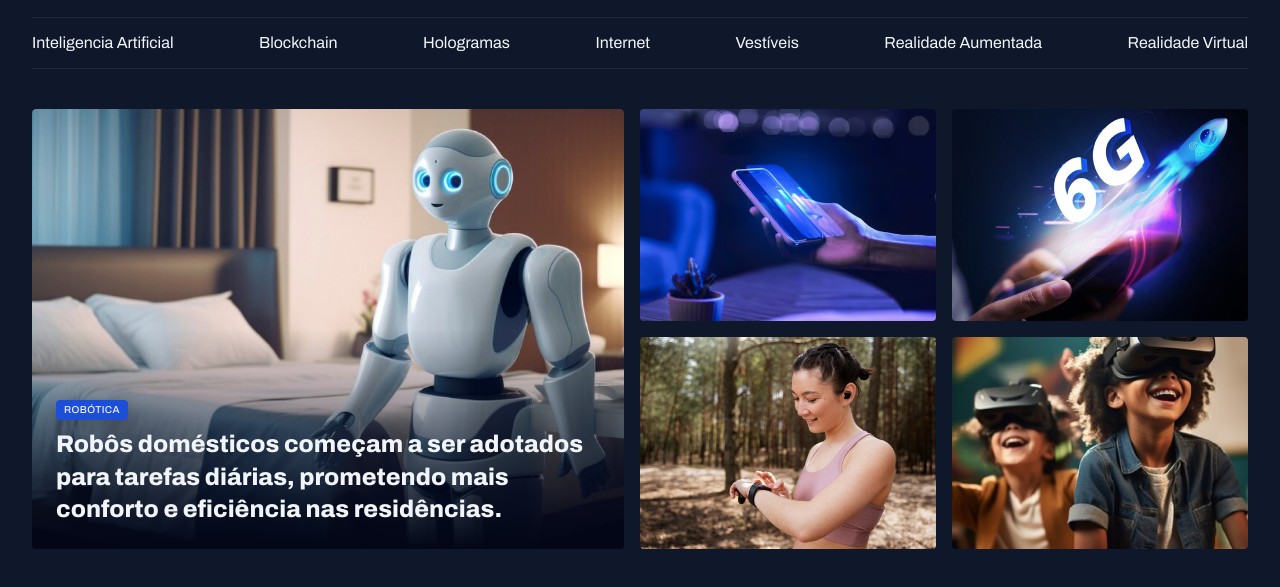
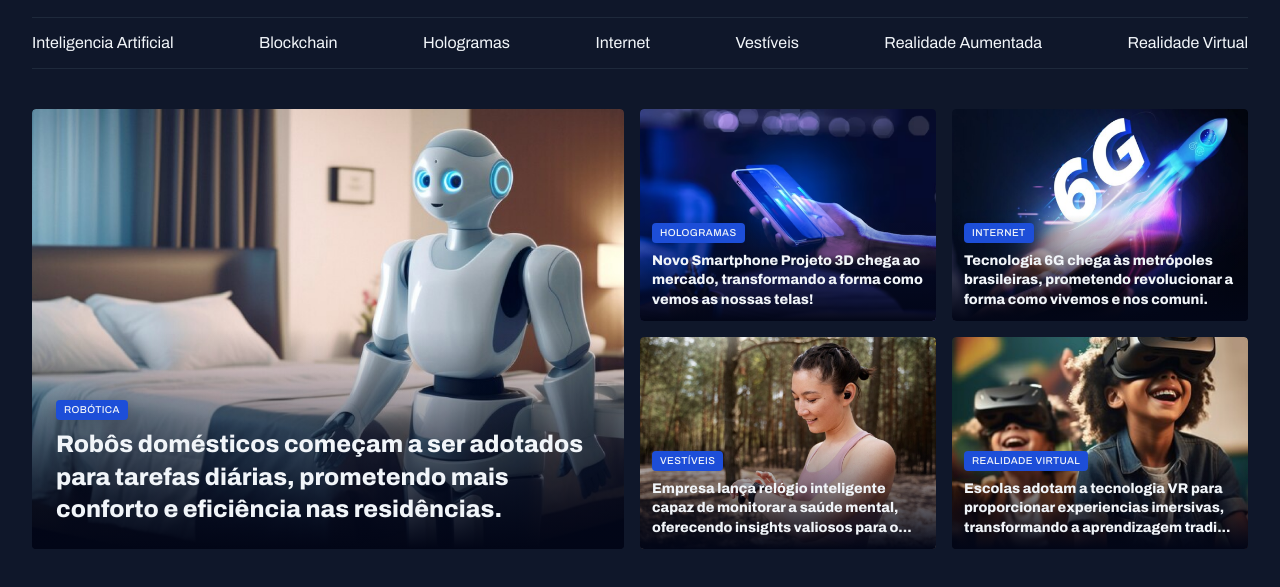
Before and after one commit to Tiago-SO/pagina-de-noticias, a plain HTML site: page index.html in a window 1280 px wide. Shown: the part 55-642 px from the top of the page. Drawn offline with Linux system fonts and the light colour scheme.

Commit message:
Finalizando a sessão destaques

```diff
--- a/index.html
+++ b/index.html
@@ -43,7 +43,7 @@
   <main class="grid container">
     <section id="featured" class="grid grid-flow-col gap-16">
       <figure class="card">
-        <img src="assets/images/Image 01.png" alt="">
+        <img src="assets/images/Image 01.png" alt="Robôs domésticos começam a ser adotados para tarefas diárias, prometendo mais conforto e eficiência nas residências.">
 
         <figcaption>
           <span class="content-tag">robótica</span>
@@ -54,21 +54,49 @@
       </figure>
 
       <div class="grid grid-cols-2 gap-16">
-        <div>
-        <img src="assets/images/Image 02.png" alt="">
-        </div>
+        <figure class="card">
+        <img src="assets/images/Image 02.png" alt="Novo Smartphone Projeto 3D chega ao mercado, transformando a forma como vemos as nossas telas!">
 
-        <div>
-        <img src="assets/images/Image 03.png" alt="">
-        </div>
+        <figcaption>
+          <span class="content-tag">hologramas</span>
+          <h2 class="text-lg">
+            Novo Smartphone Projeto 3D chega ao mercado, transformando a forma como vemos as nossas telas!
+          </h2>
+        </figcaption>
+        </figure>
 
-        <div>
-        <img src="assets/images/Image 04.png" alt="">
-        </div>
+        <figure class="card">
+        <img src="assets/images/Image 03.png" alt="Tecnologia 6G chega às metrópoles brasileiras, prometendo revolucionar a forma como vivemos e nos comunicamos.">
 
-        <div>
-        <img src="assets/images/Image 05.png" alt="">
-        </div>
+        <figcaption>
+          <span class="content-tag">internet</span>
+          <h2 class="text-lg">
+            Tecnologia 6G chega às metrópoles brasileiras, prometendo revolucionar a forma como vivemos e nos comuni.
+          </h2>
+        </figcaption>
+        </figure>
+
+        <figure class="card">
+        <img src="assets/images/Image 04.png" alt="Empresa lança relógio inteligente capaz de monitorar a saúde mental, oferecendo insights valiosos para o bem-estar pessoal.">
+
+        <figcaption>
+          <span class="content-tag">vestíveis</span>
+          <h2 class="text-lg">
+            Empresa lança relógio inteligente capaz de monitorar a saúde mental, oferecendo insights valiosos para o...
+          </h2>
+        </figcaption>
+        </figure>
+
+        <figure class="card">
+        <img src="assets/images/Image 05.png" alt="Escolas adotam a tecnologia VR para proporcionar experiencias imersivas, transformando a aprendizagem tradicional.">
+
+        <figcaption>
+          <span class="content-tag">realidade virtual</span>
+          <h2 class="text-lg">
+            Escolas adotam a tecnologia VR para proporcionar experiencias imersivas, transformando a aprendizagem tradi...
+          </h2>
+        </figcaption>
+        </figure>
 
       </div>
     </section>
--- a/styles/sections.css
+++ b/styles/sections.css
@@ -28,6 +28,10 @@
 
       padding: 24px;
 
+      &:has(.text-lg) {
+        padding: 12px;
+      }
+
       h2 {
         margin-top: 8px;
       }
```
